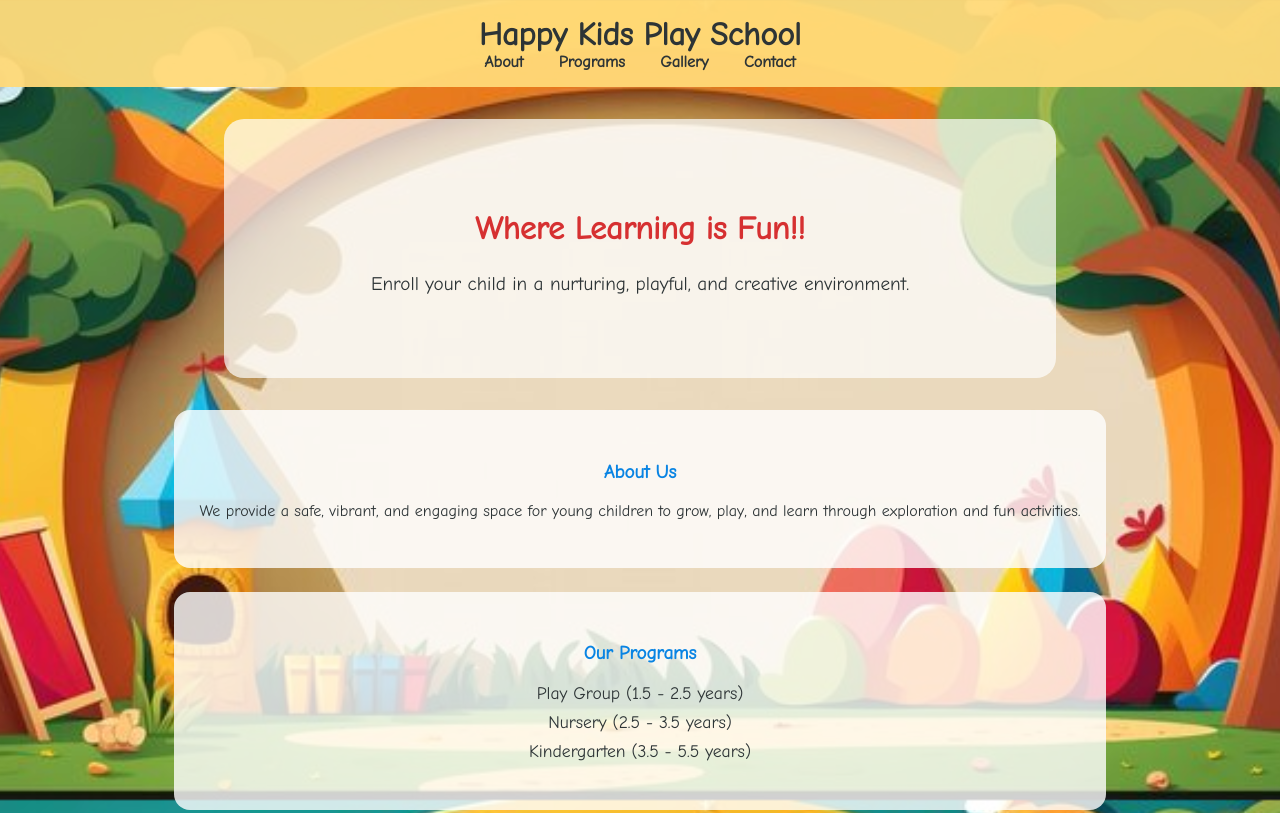
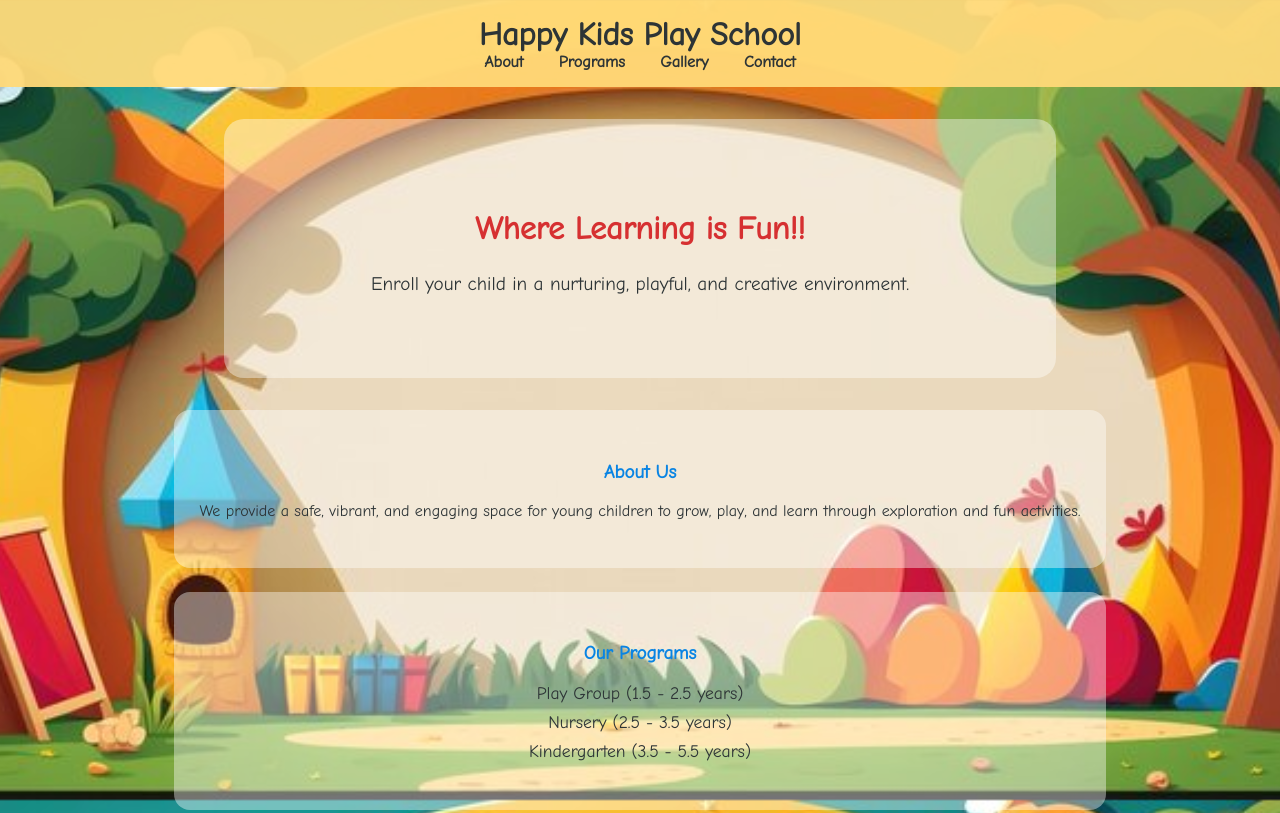
Before and after one commit to Sup0709/playschool-website, a plain HTML site: page index.html in a window 1280 px wide. Shown: the top 813 px of the page. Drawn offline with Linux system fonts and the light colour scheme.

Commit message:
Update index.html

```diff
--- a/index.html
+++ b/index.html
@@ -38,7 +38,7 @@
     }
 
     .hero {
-      background: rgba(255, 255, 255, 0.7);
+      background: rgba(255, 255, 255, 0.4);
       padding: 4em 1em;
       text-align: center;
       border-radius: 20px;
@@ -59,7 +59,7 @@
     .section {
       padding: 2em 1em;
       text-align: center;
-      background: rgba(255, 255, 255, 0.8);
+      background: rgba(255, 255, 255, 0.4);
       border-radius: 16px;
       margin: 1.5em auto;
       width: 90%;
```
